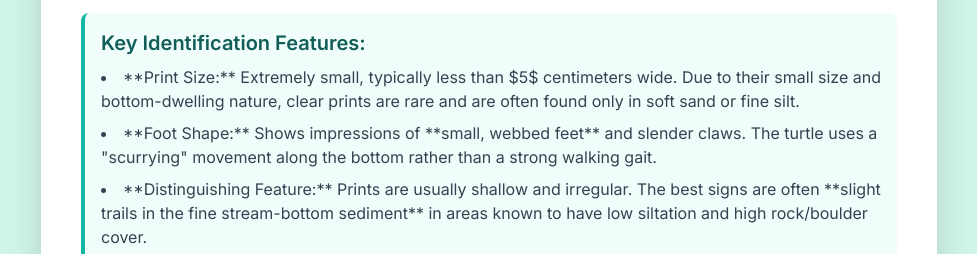
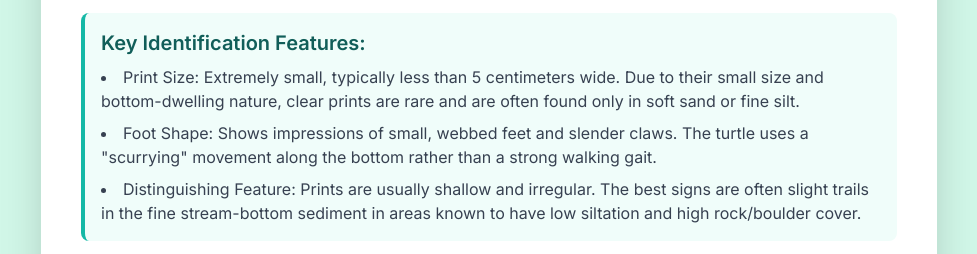
Before and after one commit to jeremiahcrow/endangeredturtles, a plain HTML site: page flattened_musk.html in a window 1280 px wide. Both pictures are taken after a click on the button "Track ID (Key)". Shown: the part 544-798 px from the top of the page, without its empty margins (151-1128 px from the left). Drawn offline with nearby package versions, Linux system fonts and the light colour scheme.

Commit message:
Update flattened_musk.html

```diff
--- a/flattened_musk.html
+++ b/flattened_musk.html
@@ -46,7 +46,7 @@
             <div id="slide-1" class="slide slide-active">
                 <h2 class="text-3xl font-bold text-gray-800 mb-4 border-b pb-2">1. Biological Overview</h2>
                 <p class="text-gray-700 leading-relaxed">
-                    This is a small, aquatic turtle endemic to Alabama (found nowhere else). Its namesake feature is its distinctly **flattened carapace** (less than $5$ inches long), an adaptation that allows it to slip into narrow rock crevices in streambeds for defense and hunting. They are shy, secretive bottom-dwellers that primarily feed on aquatic invertebrates like snails and mussels. They are listed as **Threatened**.
+                    This is a small, aquatic turtle endemic to Alabama (found nowhere else). Its namesake feature is its distinctly flattened carapace (less than $5$ inches long), an adaptation that allows it to slip into narrow rock crevices in streambeds for defense and hunting. They are shy, secretive bottom-dwellers that primarily feed on aquatic invertebrates like snails and mussels. They are listed as Threatened.
                 </p>
             </div>
 
@@ -54,7 +54,7 @@
             <div id="slide-2" class="slide">
                 <h2 class="text-3xl font-bold text-gray-800 mb-4 border-b pb-2">2. Habitat & Geographical Location</h2>
                 <p class="text-gray-700 leading-relaxed">
-                    The Flattened Musk Turtle is restricted to the **upper Black Warrior River system** in west-central Alabama, specifically above the Bankhead Dam. They thrive in optimal habitats consisting of **free-flowing large creeks or small rivers** with alternating pools and riffles, an abundance of submerged boulders, and most importantly, **low silt loads** and excellent water quality.
+                    The Flattened Musk Turtle is restricted to the upper Black Warrior River system in west-central Alabama, specifically above the Bankhead Dam. They thrive in optimal habitats consisting of free-flowing large creeks or small rivers with alternating pools and riffles, an abundance of submerged boulders, and most importantly, low silt loads and excellent water quality.
                 </p>
             </div>
 
@@ -64,9 +64,9 @@
                 <div class="bg-teal-50 p-4 rounded-lg border-l-4 border-teal-500">
                     <h3 class="text-xl font-semibold text-teal-800 mb-2">Key Identification Features:</h3>
                     <ul class="list-disc list-inside space-y-2 text-gray-700">
-                        <li>**Print Size:** Extremely small, typically less than $5$ centimeters wide. Due to their small size and bottom-dwelling nature, clear prints are rare and are often found only in soft sand or fine silt.</li>
-                        <li>**Foot Shape:** Shows impressions of **small, webbed feet** and slender claws. The turtle uses a "scurrying" movement along the bottom rather than a strong walking gait.</li>
-                        <li>**Distinguishing Feature:** Prints are usually shallow and irregular. The best signs are often **slight trails in the fine stream-bottom sediment** in areas known to have low siltation and high rock/boulder cover.</li>
+                        <li>Print Size: Extremely small, typically less than 5 centimeters wide. Due to their small size and bottom-dwelling nature, clear prints are rare and are often found only in soft sand or fine silt.</li>
+                        <li>Foot Shape: Shows impressions of small, webbed feet and slender claws. The turtle uses a "scurrying" movement along the bottom rather than a strong walking gait.</li>
+                        <li>Distinguishing Feature: Prints are usually shallow and irregular. The best signs are often slight trails in the fine stream-bottom sediment in areas known to have low siltation and high rock/boulder cover.</li>
                     </ul>
                 </div>
                 <img src="https://placehold.co/800x200/0f766e/ffffff?text=Flattened+Musk+Turtle+Track+Diagram+(Tiny,+Webbed+Scurry)" alt="Flattened Musk Turtle Track" class="mt-4 w-full h-auto rounded-lg">
```
